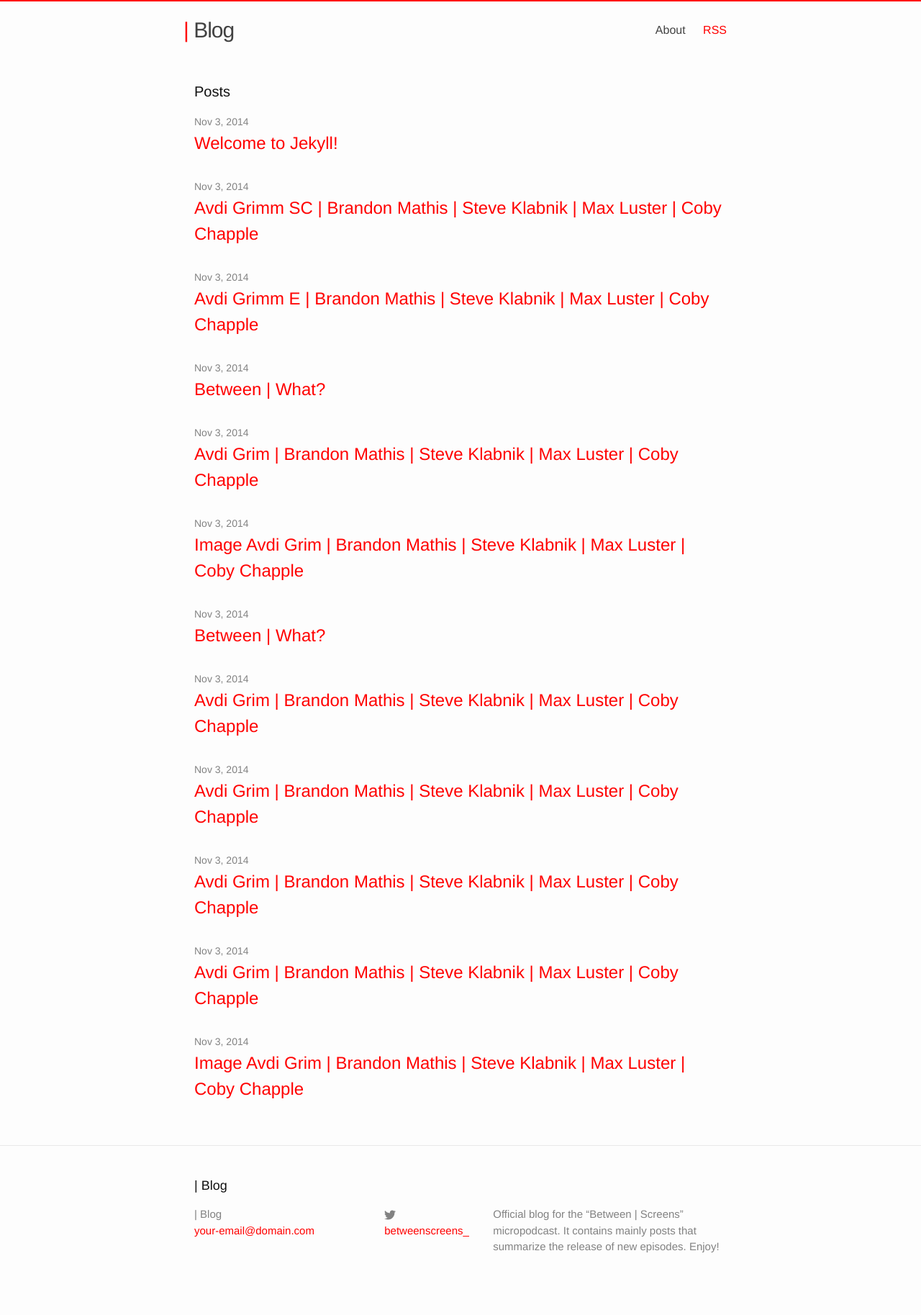
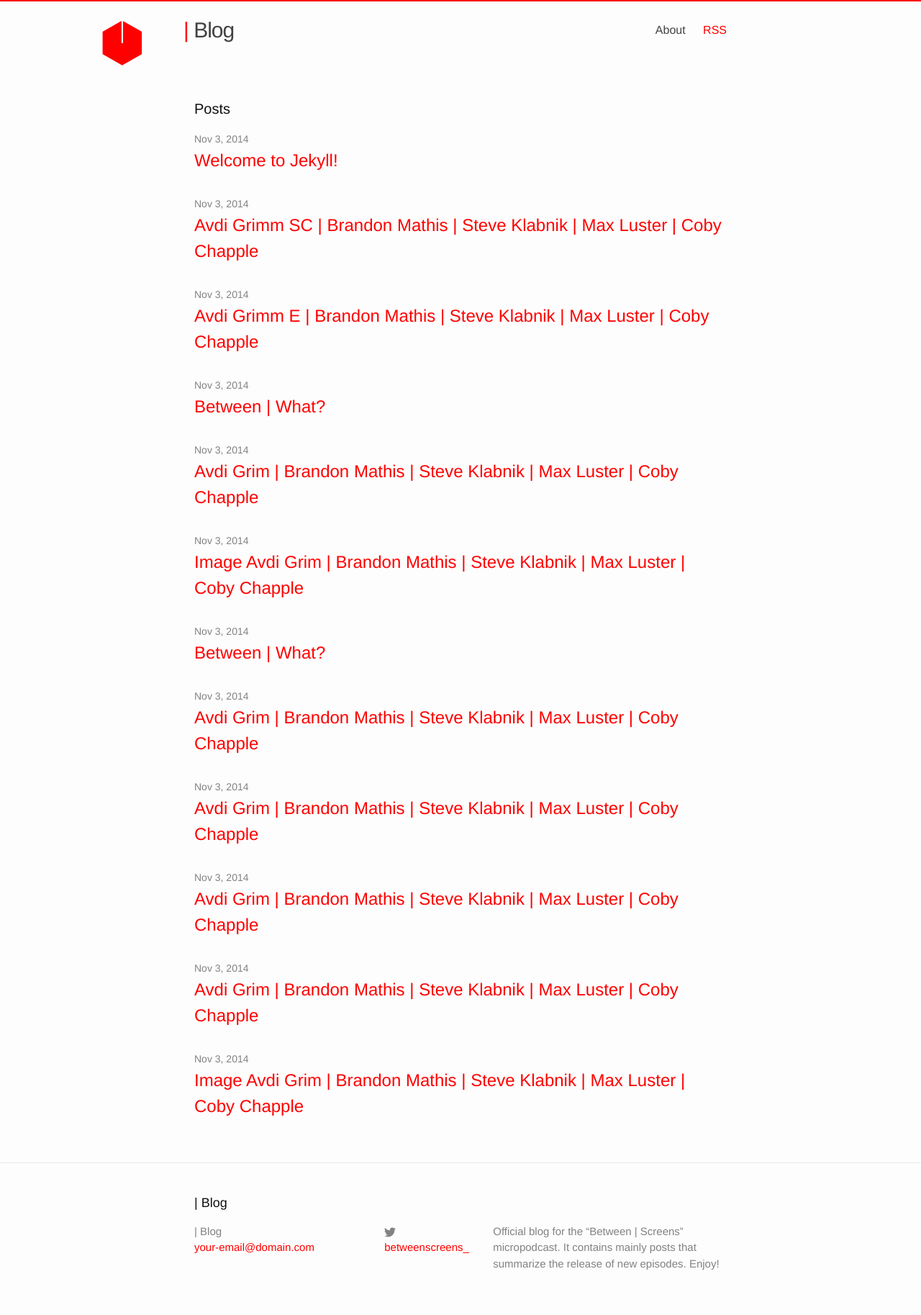
Before and after one commit to vis-kid/between_blog, a Jekyll site: the page built from index.html, in a window 1280 px wide. Shown: the whole page at 72% size. Built offline with Jekyll 4.4.1, drawn with Linux system fonts in a browser that asks for light colours; the list of posts is cut into pages by our own code; before the commit the page ends 1804 px from its top, so only the background shows below that.

Commit message:
Places and positions logo top left

```diff
--- a/_includes/header.html
+++ b/_includes/header.html
@@ -1,7 +1,7 @@
 <header class="site-header">
 
   <div class="wrapper">
-
+    <img class='cube_logo' src="{{ site.baseurl }}/assets/Between_Screens_Logo_Cube_Up.svg" alt="Logo">
     <a class="site-title" href="{{ site.baseurl }}/">{{ site.title }}</a>
 
     <nav class="site-nav">
--- a/_sass/_layout.scss
+++ b/_sass/_layout.scss
@@ -258,3 +258,20 @@ a.page-link.rss-subscribe {
     display: none;
 	}
 }
+
+img.cube_logo {
+  width: 9.3%;
+	height: 9.3%;
+	margin-top: 11px;
+	margin-left: -190px;
+	opacity: 0;
+	&:hover {
+    opacity: 0;
+	}
+	@media (min-width: 1000px) {
+		opacity: 1;
+		&:hover {
+      opacity: 0.8;
+		}
+	}
+}
```
